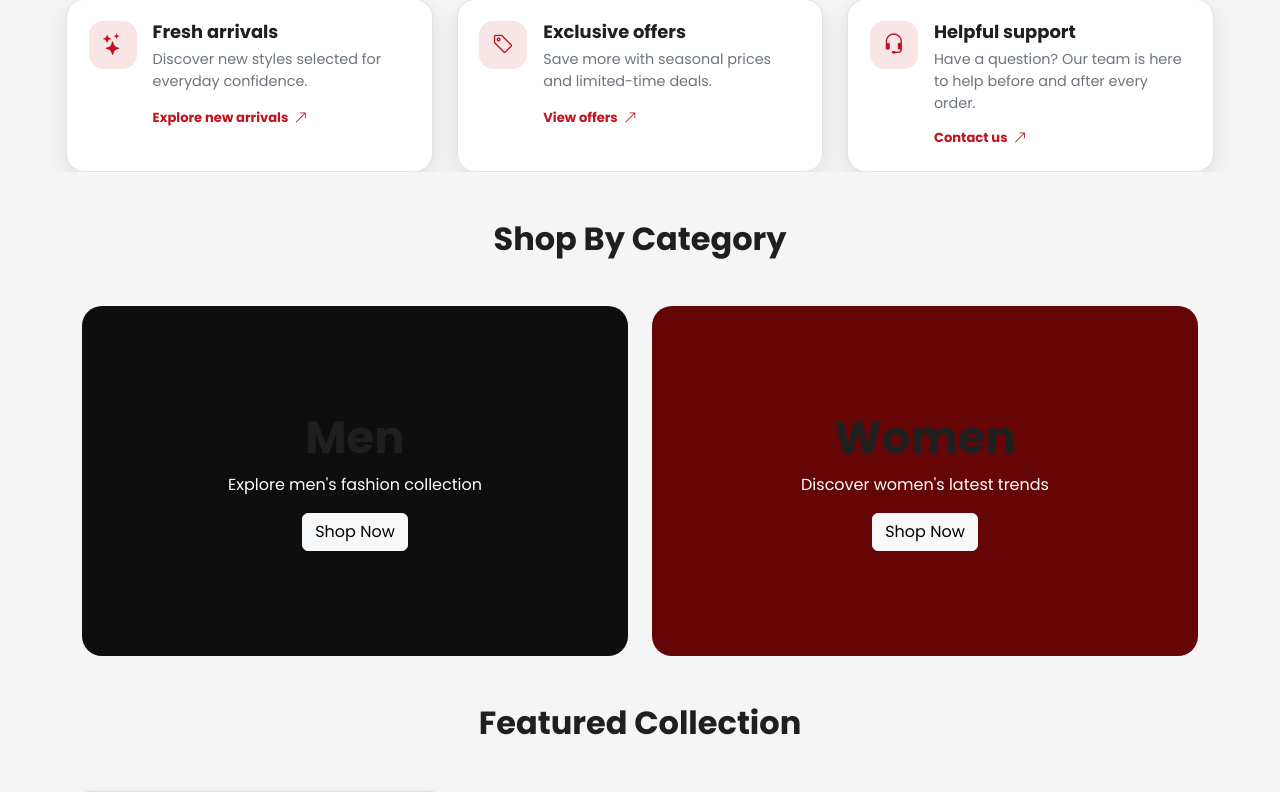
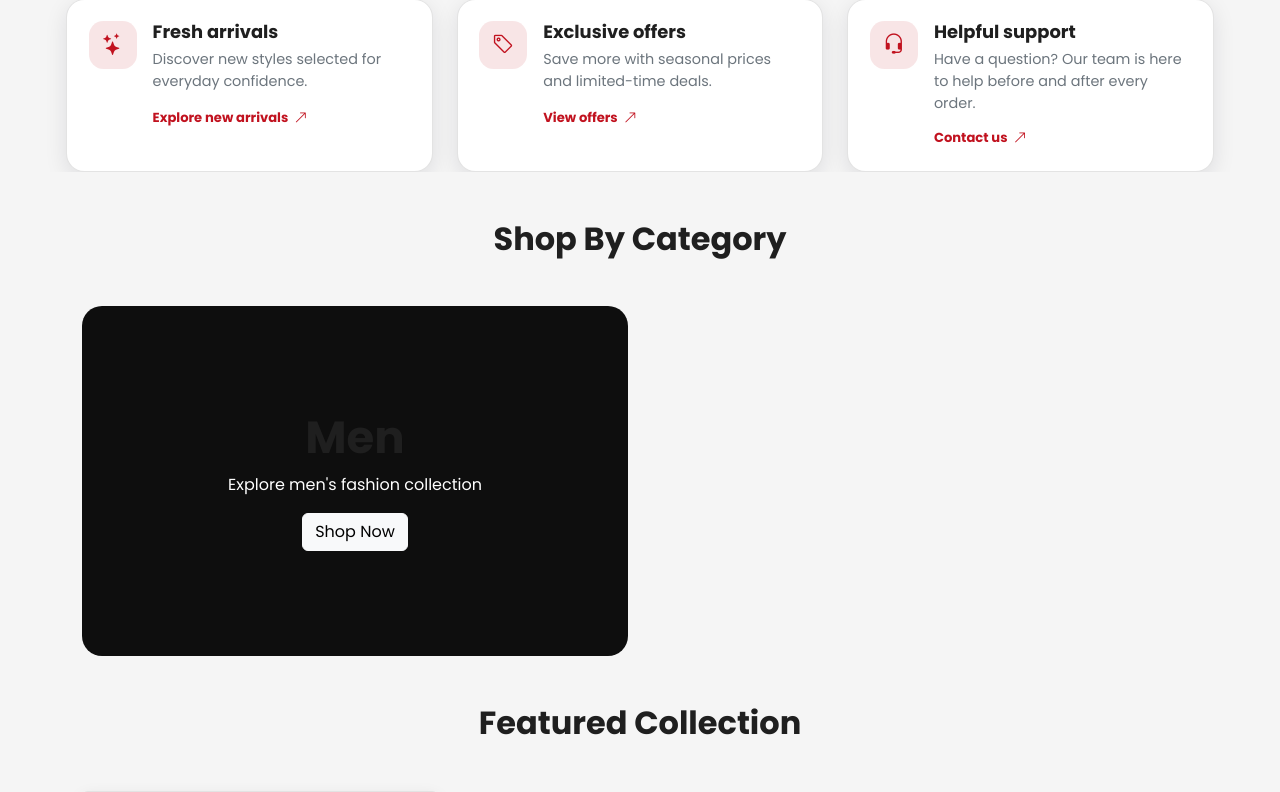
Before and after one commit to adarshdubey999/VIRARKAR-FASHION-, a Django app: page / in a window 1280 px wide. Shown: the part 930-1722 px from the top of the page. Run offline with Django 5.2, Linux system fonts and the light colour scheme; data comes from the database, SQL or seed files in the repository.

Commit message:
Remove womens category from storefront

```diff
--- a/dashboard/views.py
+++ b/dashboard/views.py
@@ -4,8 +4,8 @@
 
 
 def home(request):
-    products = Product.objects.all()
-    featured_products = Product.objects.all()[:3]
+    products = Product.objects.exclude(category__slug__icontains="women")
+    featured_products = products[:3]
 
     return render(request, 'home.html', {
         'products': products,
--- a/products/views.py
+++ b/products/views.py
@@ -8,8 +8,8 @@
 
 def product_list(request):
 
-    products = Product.objects.all()
-    categories = Category.objects.all()
+    products = Product.objects.exclude(category__slug__icontains="women")
+    categories = Category.objects.exclude(slug__icontains="women")
 
     # -------------------------
     # Search
--- a/virarkar/templates/home.html
+++ b/virarkar/templates/home.html
@@ -121,28 +121,6 @@
         </div>
 
 
-
-        <div class="col-md-6">
-
-            <div class="category-card women">
-
-                <div class="category-content">
-
-                    <h2>Women</h2>
-
-                    <p>
-                        Discover women's latest trends
-                    </p>
-
-                    <a href="#" class="btn btn-light">
-                        Shop Now
-                    </a>
-
-                </div>
-
-            </div>
-
-        </div>
 
 
     </div>
```
